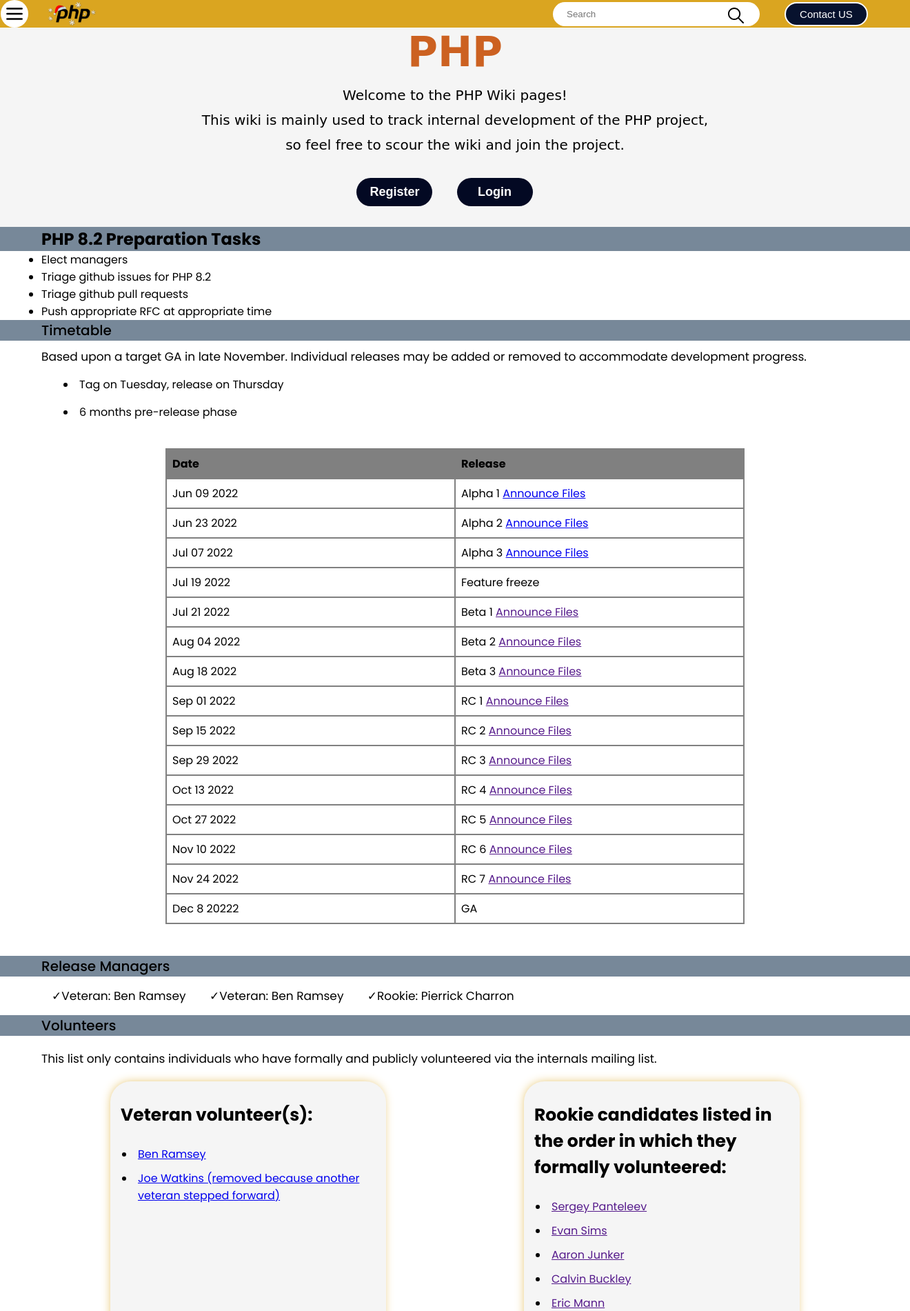
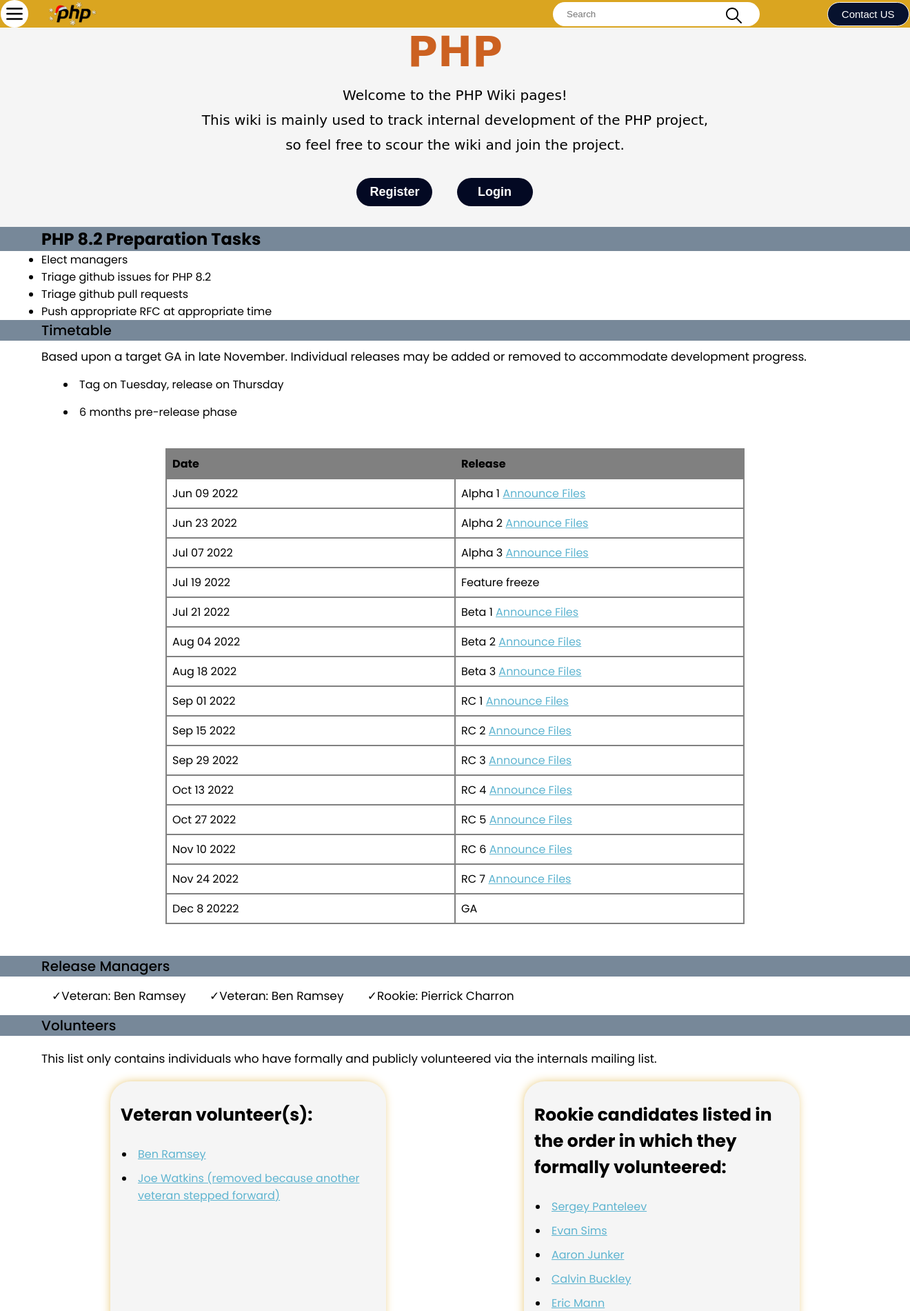
Before and after one commit to Thulasi-V/qLabs_Training, a PHP site: page /php_webpage.html in a window 1320 px wide. Shown: the top 1901 px of the page at 69% size. Run offline with PHP 8.4, Linux system fonts and the light colour scheme; some web fonts are replaced.

Commit message:
Add files via upload

```diff
--- a/php_updated/final/assets/css/style.css
+++ b/php_updated/final/assets/css/style.css
@@ -13,27 +13,37 @@ body{
     /* background-color: #CC6121; */
 
 }
-/* .container1{
+
+.container1{
 overflow: hidden;
-} */
+}
 
 /* nav bar css starts */
 
-/* a{
+a{
     color: #5EB4D0;
-} */
- .navPhp{
+}
+
+.navPhp{
   background-color: goldenrod;
   position: sticky;
   top: 0;
 }
 
+
+.nav{
+    position: sticky;
+    top: 0;
+}
+
 .navBar{
     max-width: 1200px;
 }
+
 body{
     overflow-x: hidden;
 }
+
 .hamBurgerMenu{
     display: flex;
     justify-content: space-between;
@@ -49,24 +59,25 @@ body{
    border-radius: 100%;
    /* align-self: left; */
 }
-/* .hamBurgerMenu img{
+.hamBurgerMenu img{
     position: relative;
     right: 12%;
-} */
+}
 #logo{
     position: relative;
     right: 53%;
     width: 70px;
     align-self: center;
 }
+
 .hamBurgerMenu img:hover{
     cursor: pointer;
 
 }
+
 .container .logo {
      margin: 0 10% 0 0;
     position: relative;
-
 }
 
 .searchBox
@@ -84,6 +95,7 @@ border-radius: 40px;
 border: none;
 outline: none;
 }
+
 .search_btn {
     background: none;
     position: absolute;
@@ -99,20 +111,25 @@ button{
 
 .contactus{
     background-color:#07122E;
+    border: none;
     font-size: 15px;
-    padding: 7px 20px;
+    padding: 8px 20px;
     border-radius: 40px;
     border: none;
     position: relative;
-   left: 10%;
-    border: 2px solid white;
+   left: 15%;
+   border: 1px solid white;
     color: white;
     align-self: center;
 }
 
 .contactus:hover{
     cursor: pointer;
-    background-color: #039bcd8f;
+    background-color: white;
+    color: black;
+    font-size: 17px;
+    box-shadow: -1px -1px 16px -5px white;
+
 }
 
 .logo{
@@ -215,8 +232,12 @@ button{
 
 }
 .header button:hover {
-    background-color: #030923a2;
-    border: none;
+    /* background-color: #030923a2;
+    border: none; */
+    background-color: white;
+    color: black;
+    font-size: 17px;
+    /* box-shadow: -1px -1px 16px -5px white; */
 
 }
 
@@ -305,9 +326,11 @@ text-align: center;
     font-family: 'Poppins', sans-serif;
 
   }
+
   .table0 th{
     background-color: grey;
   }
+
   .timetable_art1 td, th {
     border-collapse: collapse;
     border: 2px solid grey ;
@@ -323,28 +346,29 @@ text-align: center;
      background-color:#b4bcc9e3;
      color: white;
   }  */
-  .volunteers{
+
     /* margin: 10px 0 0 40px; */
 
-  }
+
 .volunteers h2{
     font-size: 20px;
     font-weight: 500;
+}
 
-
-}
 .volunteers p{
     font-size: 17px;
     margin-top: 20px;
 }
+
 .voluteersDiv{
 display: flex;
 }
+
 .volunteers a:hover{
     color: red;
     text-decoration: none;
+}
 
-}
 .voluteersDiv article {
     width: 400px;
     background-color: whitesmoke;
@@ -355,15 +379,19 @@ display: flex;
     /* background-color:#030923; */
     /* color: white; */
 }
+
 .voluteersDiv article h3{
 font-size: 25px;
 }
+
 .voluteersDiv article ul{
     margin: 20px 0 0 20px;
 }
+
 .voluteersDiv article ul li{
     padding: 5px;
 }
+
 .voluteersDiv {
 margin: 20px 0 40px 0;
 }
@@ -373,10 +401,12 @@ margin: 20px 0 40px 0;
     font-weight: 500;
 
 }
+
 .voting p{
     font-size: 17px;
     margin-top: 20px;
 }
+
 .preference {
     display: flex;
     /* margin: 10px 0 0 10px; */
@@ -386,18 +416,19 @@ margin: 20px 0 40px 0;
 .content{
     margin: 30px 0 0 0;
 }
+
 .content h2{
     font-size: 20px;
     margin-bottom: 10px;
     text-decoration: underline;
 }
+
 .content p {
    font-size: 18px;
    /* background-color: red; */
    padding: 0 0 10px 0;
+}
 
-
-}
 .table p{
     text-align: right;
     margin: 10px 20px 0 0;
@@ -418,6 +449,7 @@ margin: 20px 0 40px 0;
   padding: 5px;
   /* width: 100px; */
 }
+
 /* .table0 td, */
 .table1 td,
 .table2 td,
@@ -431,6 +463,7 @@ margin: 20px 0 40px 0;
   background-color: white;
 
 }
+
 /*
 .table1 td a,
 .table2 td a,
@@ -458,19 +491,24 @@ margin: 20px 0 40px 0;
   /* border: 2px solid grey; */
   /* border-collapse: collapse; */
 }
+
 #imgcenter{
     text-align: center;
 }
+
 .finalRes  td{
     background-color: lightgray;
 }
+
 #final{
     text-align: center;
 }
+
 /* th:hover,
 td:hover{
 border: 2px solid #CD6222;
 } */
+
 #pollEnd {
     text-align: center;
     margin: 0 50px 0 0;
@@ -481,6 +519,7 @@ footer {
 background-color:whitesmoke;
 color: black;
 }
+
 footer h2 {
     font-size: 150px;
     opacity: 0.1;
```
